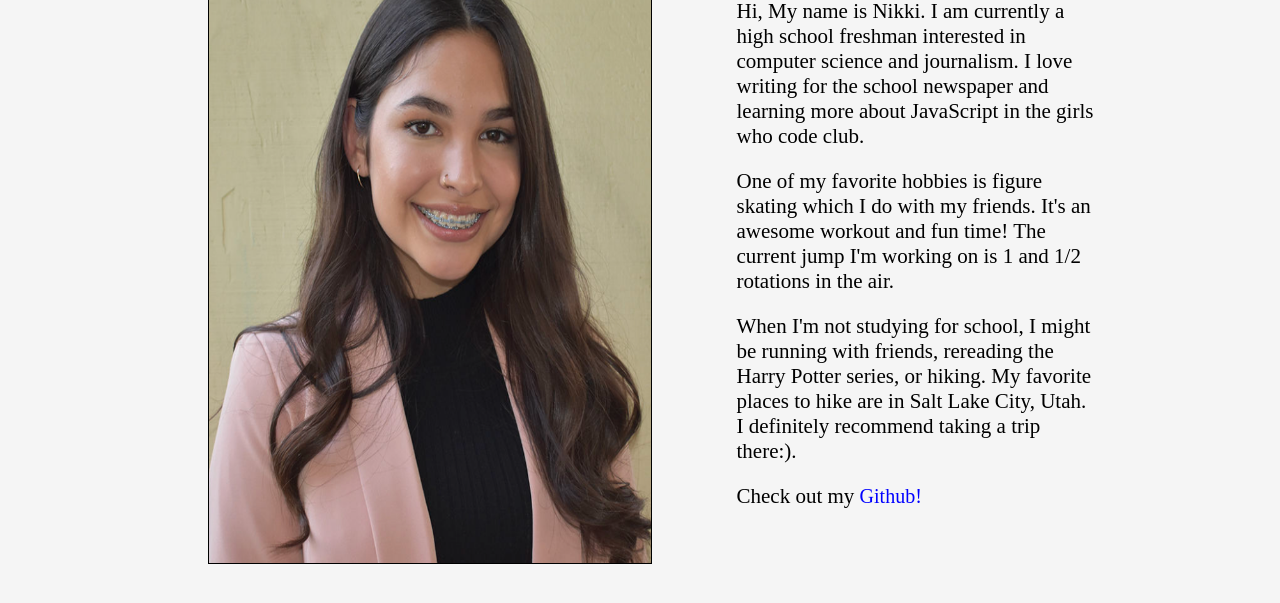
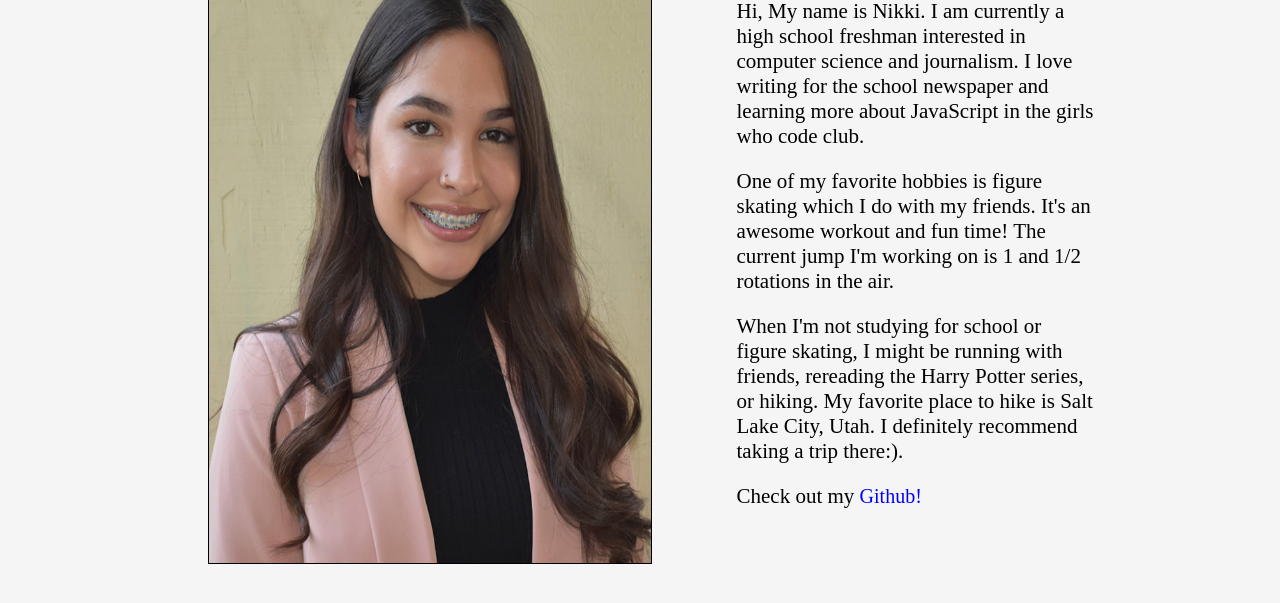
Before and after one commit to lindsayesterman/gwc-personal-site-sample, a plain HTML site: page index.html in a window 1280 px wide. Shown: the part 279-882 px from the top of the page. Drawn offline with Linux system fonts and the light colour scheme.

Commit message:
name a tag and lang update

```diff
--- a/index.html
+++ b/index.html
@@ -18,8 +18,9 @@
     <li><a href="contact.html">Contact</a></li>
   </ul>
 
+  <a href="index.html">
 	<h1 class="name">Nikki Johnson</h1>
-
+  </a>
 
 <div><p style="float: left;">	<img src="nikki-johnson.png"
 height="200px" width="200px" border="1px"></p>
@@ -31,7 +32,7 @@ height="200px" width="200px" border="1px"></p>
       One of my favorite hobbies is figure skating which I do with my friends. It's an awesome workout and fun time! The current jump I'm working on is 1 and 1/2 rotations in the air.
       </p>
     <p class="pabout">
-      When I'm not studying for school, I might be running with friends, rereading the Harry Potter series, or hiking. My favorite places to hike are in Salt Lake City, Utah. I definitely recommend taking a trip there:).
+      When I'm not studying for school or figure skating, I might be running with friends, rereading the Harry Potter series, or hiking. My favorite place to hike is Salt Lake City, Utah. I definitely recommend taking a trip there:).
     </p>
     <p class="pabout">
        Check
```
Also changed, not shown: contact.html (+2 -1 lines).
